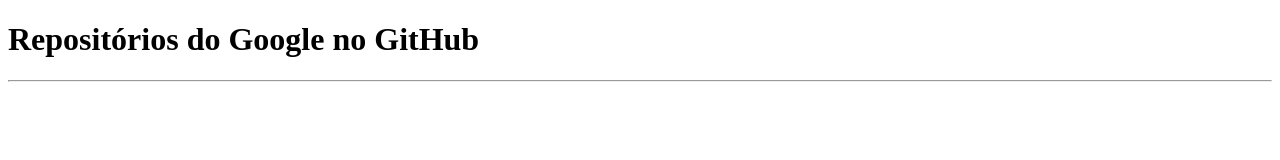
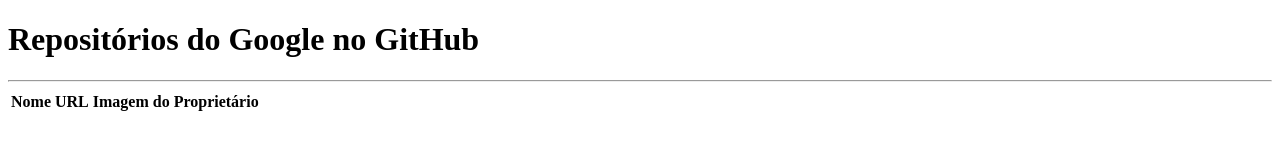
Before and after one commit to kaErnest/desafioDesenvolver, a plain HTML site: page desafioDesenvolver/index.html in a window 1280 px wide. Drawn offline with Linux system fonts and the light colour scheme; no server answers.

Commit message:
Update index.html

```diff
--- a/desafioDesenvolver/index.html
+++ b/desafioDesenvolver/index.html
@@ -9,7 +9,19 @@
     <main>
         <h1>Repositórios do Google no GitHub</h1>
         <hr/>
-        <ul></ul>
+         <div id="tabela-repos">
+            <table>
+              <thead>
+                <tr>
+                  <th>Nome</th>
+                  <th>URL</th>
+                  <th>Imagem do Proprietário</th>
+                </tr>
+              </thead>
+              <tbody>
+              </tbody>
+            </table>
+          </div>
     </main>
 
     <script src="script.js"></script>
```
